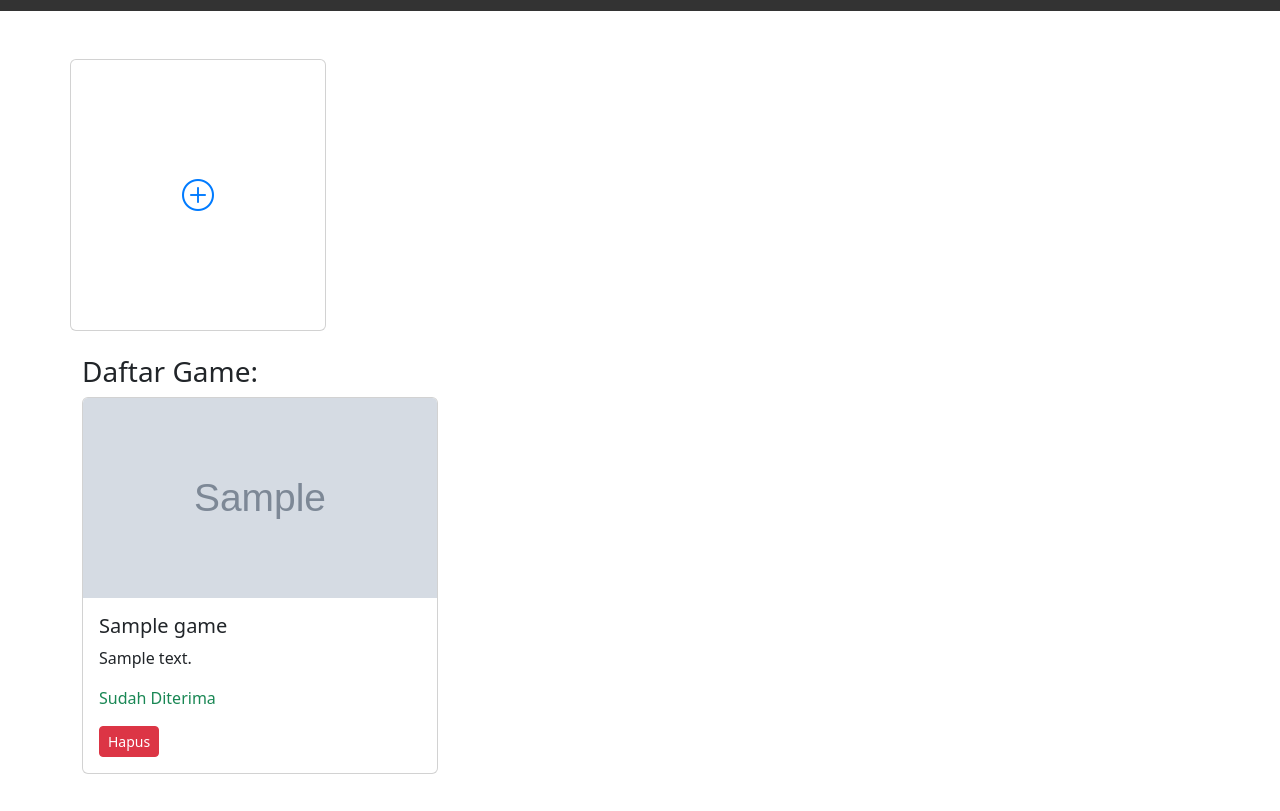
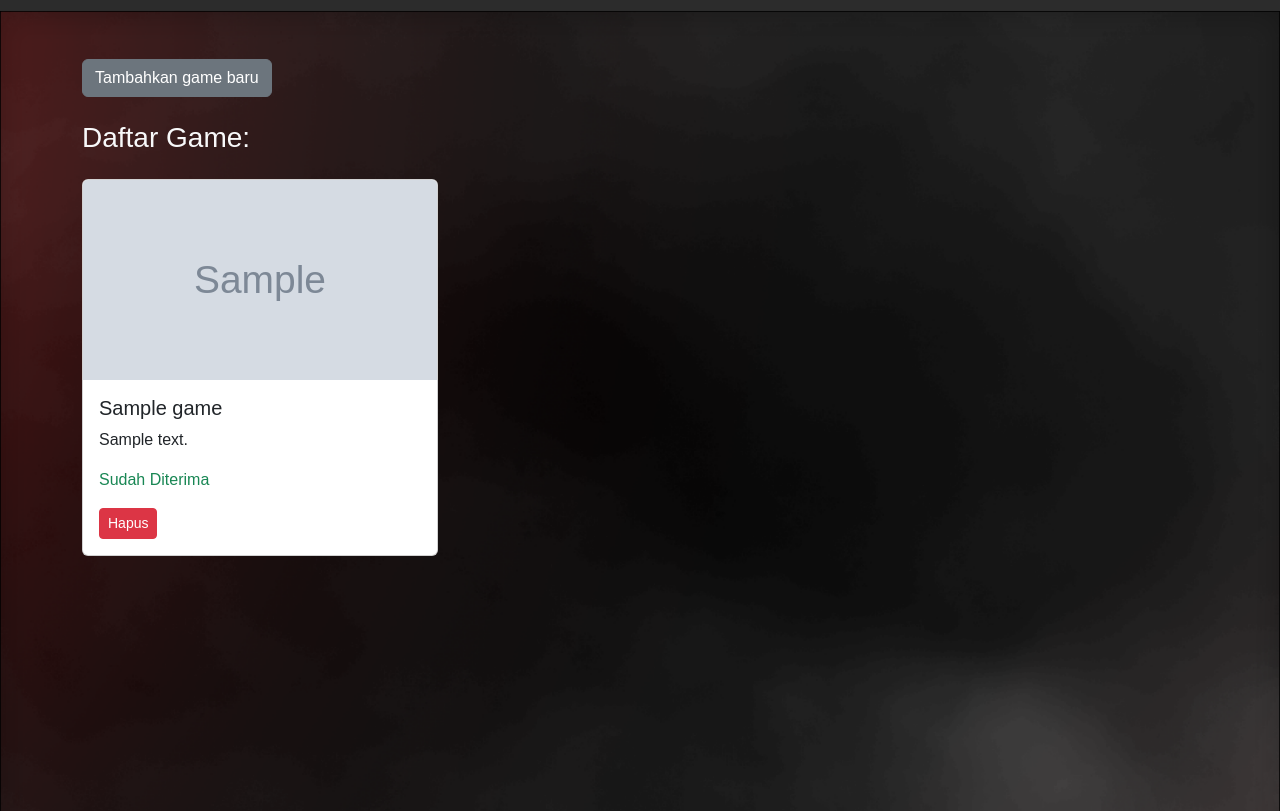
Before and after one commit to D3VIDE/tekweb_project, a PHP site: page /addGame.php in a window 1280 px wide. Shown: the part 319-1130 px from the top of the page. Before the commit the page ends 1093 px from the top, so only its background shows below. Run offline with PHP 8.4, Linux system fonts and the light colour scheme; tables that the repository leaves empty or names only in its code hold one stand-in row (values such as "Sample post"); grey boxes marked "Sample" are stand-in pictures.

Commit message:
update front end

```diff
--- a/main_form/addGame.php
+++ b/main_form/addGame.php
@@ -93,6 +93,13 @@ if ($_SERVER['REQUEST_METHOD'] === 'POST' && isset($_POST['gameName'])) {
 // Proses jika game dihapus
 if ($_SERVER['REQUEST_METHOD'] === 'POST' && isset($_POST['delete_game_id'])) {
     $deleteGameId = $_POST['delete_game_id'];
+    $stmt = $conn->prepare("DELETE FROM detail_genre WHERE id_game = ?");
+    $stmt->bind_param("i", $deleteGameId);
+    if ($stmt->execute()) {
+        $successMessage = "Detail berhasil dihapus.";
+    } else {
+        $errorMessage = "Gagal menghapus detail: " . $conn->error;
+    }
     $stmt = $conn->prepare("DELETE FROM games WHERE id_game = ?");
     $stmt->bind_param("i", $deleteGameId);
     if ($stmt->execute()) {
@@ -132,36 +139,64 @@ $games = $conn->query("SELECT id_game, game_name, game_desc, games_image, is_adm
     <link href="https://cdn.jsdelivr.net/npm/bootstrap-icons/font/bootstrap-icons.css" rel="stylesheet">
     <title>Add Game</title>
     <style>
-        .navbar { background-color: #333; color: #fff; padding: 10px; }
-        .navbar-brand { font-weight: bold; font-size: 1.5rem; }
-        .icon-plus { font-size: 2rem; color: #007bff; }
-        .card { cursor: pointer; transition: transform 0.2s; }
-        .card:hover { transform: scale(1.05); }
+    body {
+        margin: 0;
+        padding: 0;
+        font-family: Arial, sans-serif;
+        background-color: #2C2C2C;
+
+    }
+    #add-game-section{
+        min-height: 100vh;
+        display: flex;
+        flex-direction: column;
+        background-image: url('../assets/Background.png');
+        background-size: cover;
+        background-repeat: no-repeat;
+        background-position: center top;
+        margin: 0;
+        padding: 0;
+    }
+    .navbar {
+        background-color: #2C2C2C;
+        font-family: Arial, sans-serif;
+        padding: 10px 20px;
+    }
+    .navbar-brand, .nav-link {
+        color: #FFFFFF !important;
+    }
+    .navbar-brand {
+        font-weight: bold;
+        font-size: 1.5rem;
+    }
+    .btn {
+        cursor: pointer;
+        transition: transform 0.2s;
+    }
+    .btn:hover {
+        transform: scale(1.05);
+    }
     </style>
 </head>
 <body>
     <!-- Navbar -->
     <nav class="navbar navbar-expand-lg">
         <div class="container-fluid">
-            <a class="navbar-brand" href="../main_form/mainForm.php">
-                <img src="../assets/UapLogoText.svg" alt="Logo">
+            <a class="navbar-brand mx-auto" href="../main_form/mainForm.php">
+                <img src="../assets/UapLogoText.svg" alt="UapLogo">
             </a>
         </div>
     </nav>
 
-    <section class="container mt-5">
+    <section id="add-game-section">
+    <div class="container pt-5">
         <!-- Tombol Tambah Game -->
-        <div class="row justify-content-left" style="width:16rem;height:17rem;">
-            <div class="card text-center" id="gameCard" data-bs-toggle="modal" data-bs-target="#gameModal">
-                <div class="card-body d-flex justify-content-center align-items-center">
-                    <i class="bi bi-plus-circle icon-plus"></i>
-                </div>
-            </div>
-        </div>
+        <div class="btn btn-secondary" data-bs-toggle="modal" data-bs-target="#gameModal">Tambahkan game baru</div>
+
 
         <!-- Modal untuk tambah game -->
         <div class="modal fade" id="gameModal" tabindex="-1" aria-labelledby="gameModalLabel" aria-hidden="true">
-            <div class="modal-dialog">
+            <div class="modal-dialog modal-lg modal-dialog-centered">
                 <div class="modal-content">
                     <div class="modal-header">
                         <h5 class="modal-title" id="gameModalLabel">Tambah Game</h5>
@@ -170,7 +205,7 @@ $games = $conn->query("SELECT id_game, game_name, game_desc, games_image, is_adm
                     <form action="" method="POST" enctype="multipart/form-data">
                         <div class="modal-body">
                             <div class="mb-3">
-                                <label for="coverImage" class="form-label">Gambar Cover</label>
+                                <label for="coverImage" class="form-label">Gambar Game</label>
                                 <input type="file" class="form-control" id="coverImage" name="coverImage" accept="image/*" required>
                             </div>
                             <div class="mb-3">
@@ -187,12 +222,40 @@ $games = $conn->query("SELECT id_game, game_name, game_desc, games_image, is_adm
                                 <?php
                                 // Ambil genre dari database
                                 $result = $conn->query("SELECT id_genre, genre_name FROM genre");
+                                $genres = [];
+
+                                // Simpan semua genre dalam array untuk pemrosesan
                                 while ($row = $result->fetch_assoc()) {
+                                    $genres[] = $row;
+                                }
+
+                                // Hitung jumlah genre
+                                $totalGenres = count($genres);
+                                $half = ceil($totalGenres / 2); // Tentukan titik tengah untuk membagi dua kolom
+
+                                echo "<div class='row'>";
+
+                                // Kolom pertama
+                                echo "<div class='col-md-6'>";
+                                for ($i = 0; $i < $half; $i++) {
                                     echo "<div class='form-check'>";
-                                        echo "<input class='form-check-input' type='checkbox' name='gameGenres[]' value='" . $row['id_genre'] . "' id='genre" . $row['id_genre'] . "'>";
-                                        echo "<label class='form-check-label' for='genre" . $row['id_genre'] . "'>" . $row['genre_name'] . "</label>";
+                                    echo "<input class='form-check-input' type='checkbox' name='gameGenres[]' value='" . $genres[$i]['id_genre'] . "' id='genre" . $genres[$i]['id_genre'] . "'>";
+                                    echo "<label class='form-check-label' for='genre" . $genres[$i]['id_genre'] . "'>" . $genres[$i]['genre_name'] . "</label>";
                                     echo "</div>";
                                 }
+                                echo "</div>";
+
+                                // Kolom kedua
+                                echo "<div class='col-md-6'>";
+                                for ($i = $half; $i < $totalGenres; $i++) {
+                                    echo "<div class='form-check'>";
+                                    echo "<input class='form-check-input' type='checkbox' name='gameGenres[]' value='" . $genres[$i]['id_genre'] . "' id='genre" . $genres[$i]['id_genre'] . "'>";
+                                    echo "<label class='form-check-label' for='genre" . $genres[$i]['id_genre'] . "'>" . $genres[$i]['genre_name'] . "</label>";
+                                    echo "</div>";
+                                }
+                                echo "</div>";
+
+                                echo "</div>";
                                 ?>
                                 </div>
                             </div>
@@ -207,11 +270,11 @@ $games = $conn->query("SELECT id_game, game_name, game_desc, games_image, is_adm
         </div>
 
         <!-- Daftar Game -->
-        <h3 class="mt-4">Daftar Game:</h3>
-        <div class="row">
+        <h3 class="mt-4 text-light">Daftar Game:</h3>
+        <div class="row row-cols-3">
             <?php
             while ($game = $games->fetch_assoc()) {
-                echo "<div class='col-md-4 mb-4'>";
+                echo "<div class='col mb-4 mt-3'>";
                 echo "<div class='card h-100'>";
                 echo "<img src='" . $game['games_image'] . "' alt='Cover' class='card-img-top' style='height: 200px; object-fit: cover;'>";
                 echo "<div class='card-body'>";
@@ -230,6 +293,7 @@ $games = $conn->query("SELECT id_game, game_name, game_desc, games_image, is_adm
             }
             ?>
         </div>
+    </div>
     </section>
 
     <script src="https://cdn.jsdelivr.net/npm/bootstrap@5.3.3/dist/js/bootstrap.bundle.min.js"></script>
--- a/main_form/library.php
+++ b/main_form/library.php
@@ -19,7 +19,7 @@ if (!$is_logged_in) {
 // Fetch user's games from the database
 $order_by = isset($_GET['sort']) && $_GET['sort'] === 'asc' ? 'ASC' : 'DESC'; // Default sorting
 $query = "
-    SELECT l.id_library, g.game_name, g.games_profile
+    SELECT l.id_library, g.game_name, g.games_image
     FROM library l
     INNER JOIN games g ON l.id_game = g.id_game
     WHERE l.id_user = ?
@@ -113,7 +113,7 @@ $library = $result->fetch_all(MYSQLI_ASSOC);
                 <?php foreach ($library as $game): ?>
                     <div class="col-md-3 mb-4">
                         <div class="card game-card">
-                            <img src="<?php echo htmlspecialchars($game['games_profile']); ?>" class="card-img-top" alt="<?php echo htmlspecialchars($game['game_name']); ?>">
+                            <img src="<?php echo htmlspecialchars($game['games_image']); ?>" class="card-img-top" alt="<?php echo htmlspecialchars($game['game_name']); ?>">
                             <div class="card-body">
                                 <h5 class="card-title"><?php echo htmlspecialchars($game['game_name']); ?></h5>
                             </div>
```
Also changed, not shown: auth/forgotPassword.php (+12 -13 lines), auth/login.php (+8 -9 lines), auth/register.php (+10 -11 lines), auth/resetPassword.php (+13 -14 lines). Lines whose indentation alone changed are shown as unchanged.
